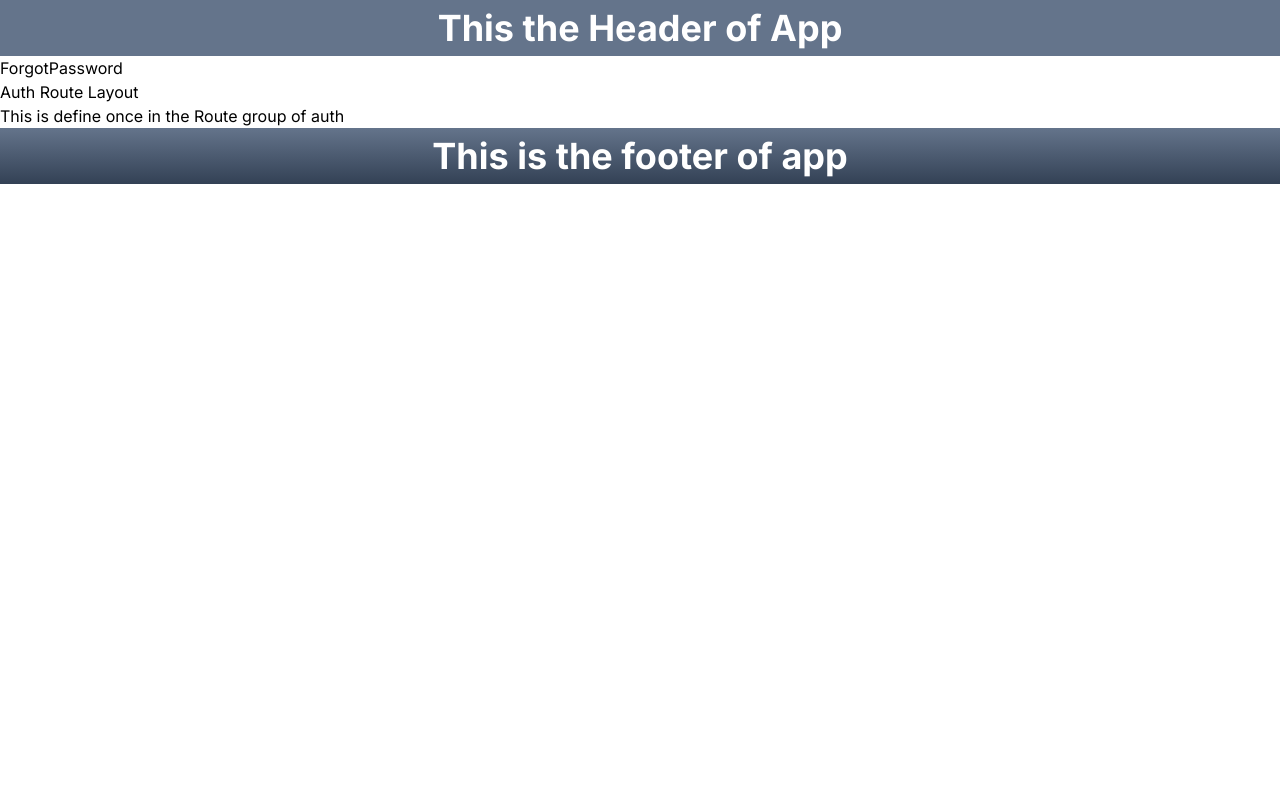
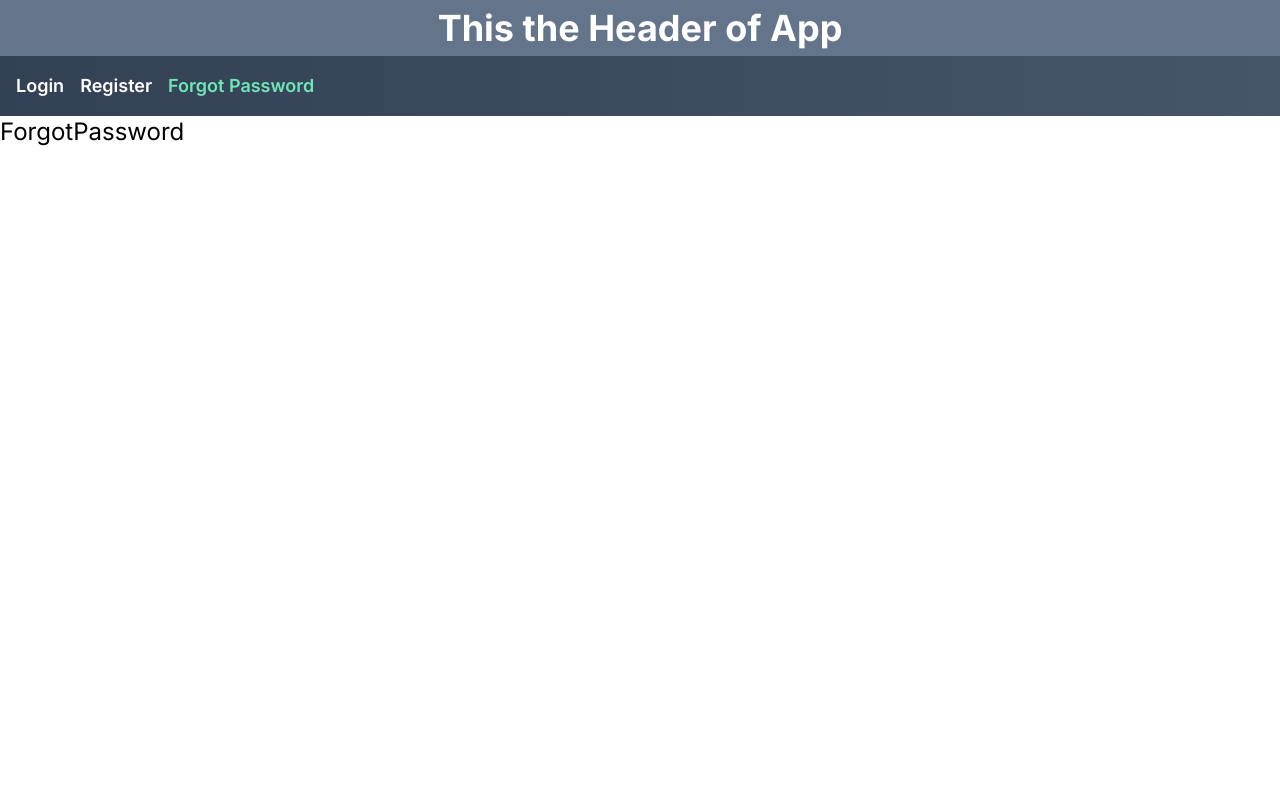
Before and after one commit to umersagheer/Nextjs14-Course, a Next.js app: page /forgot-password in a window 1280 px wide. Shown: the top 800 px of the page. Built offline with nearby package versions, Linux system fonts and the light colour scheme.

Commit message:
Active Link Styling

```diff
--- a/src/app/(auth)/forgot-password/page.tsx
+++ b/src/app/(auth)/forgot-password/page.tsx
@@ -1,7 +1,7 @@
 import React from "react";
 
 const ForgotPassword = () => {
-  return <div>ForgotPassword</div>;
+  return <div className="text-2xl h-screen">ForgotPassword</div>;
 };
 
 export default ForgotPassword;
--- a/src/app/(auth)/layout.tsx
+++ b/src/app/(auth)/layout.tsx
@@ -1,9 +1,38 @@
+"use client";
+
+import Link from "next/link";
+import { usePathname } from "next/navigation";
+
+const NavArray = [
+  { name: "Login", href: "/login" },
+  { name: "Register", href: "/register" },
+  { name: "Forgot Password", href: "/forgot-password" },
+];
+
 const AuthRoutesLayout = ({ children }: { children: React.ReactNode }) => {
+  const pathname = usePathname();
   return (
     <>
+      <nav className="flex gap-4 p-4 bg-gradient-to-r from-slate-700 to-slate-600 text-white">
+        {NavArray.map((link, index) => {
+          const path = pathname.startsWith(link.href);
+
+          return (
+            <>
+              <Link
+                href={link.href}
+                key={index}
+                className={`${
+                  path ? "text-emerald-300 font-bold" : ""
+                } text-lg font-semibold`}
+              >
+                {link.name}
+              </Link>
+            </>
+          );
+        })}
+      </nav>
       {children}
-      <h2>Auth Route Layout</h2>
-      <p>This is define once in the Route group of auth </p>
     </>
   );
 };
--- a/src/app/(auth)/login/page.tsx
+++ b/src/app/(auth)/login/page.tsx
@@ -1,7 +1,7 @@
 import React from "react";
 
 const Login = () => {
-  return <div>Login</div>;
+  return <div className="text-2xl h-screen">Login</div>;
 };
 
 export default Login;
--- a/src/app/(auth)/register/page.tsx
+++ b/src/app/(auth)/register/page.tsx
@@ -1,7 +1,7 @@
 import React from "react";
 
 const RegistrationPage = () => {
-  return <div>RegistrationPage</div>;
+  return <div className="text-2xl h-screen">RegistrationPage</div>;
 };
 
 export default RegistrationPage;
--- a/src/app/page.tsx
+++ b/src/app/page.tsx
@@ -17,14 +17,8 @@ export default function Home() {
       <button className="border bg-blue-500 px-3 py-1 rounded-md m-2 hover:bg-blue-400/80">
         <Link href="products">Products</Link>
       </button>
-      <button className="border bg-green-500 px-3 py-1 rounded-md m-2 hover:bg-green-400/80">
-        <Link href="login">Login</Link>
-      </button>
       <button className="border bg-indigo-500 px-3 py-1 rounded-md m-2 hover:bg-indigo-400/80">
         <Link href="register">Registration</Link>
-      </button>
-      <button className="border bg-blue-500 px-3 py-1 rounded-md m-2 hover:bg-blue-400/80">
-        <Link href="forgot-password"> Forgot-password</Link>
       </button>
     </>
   );
```
